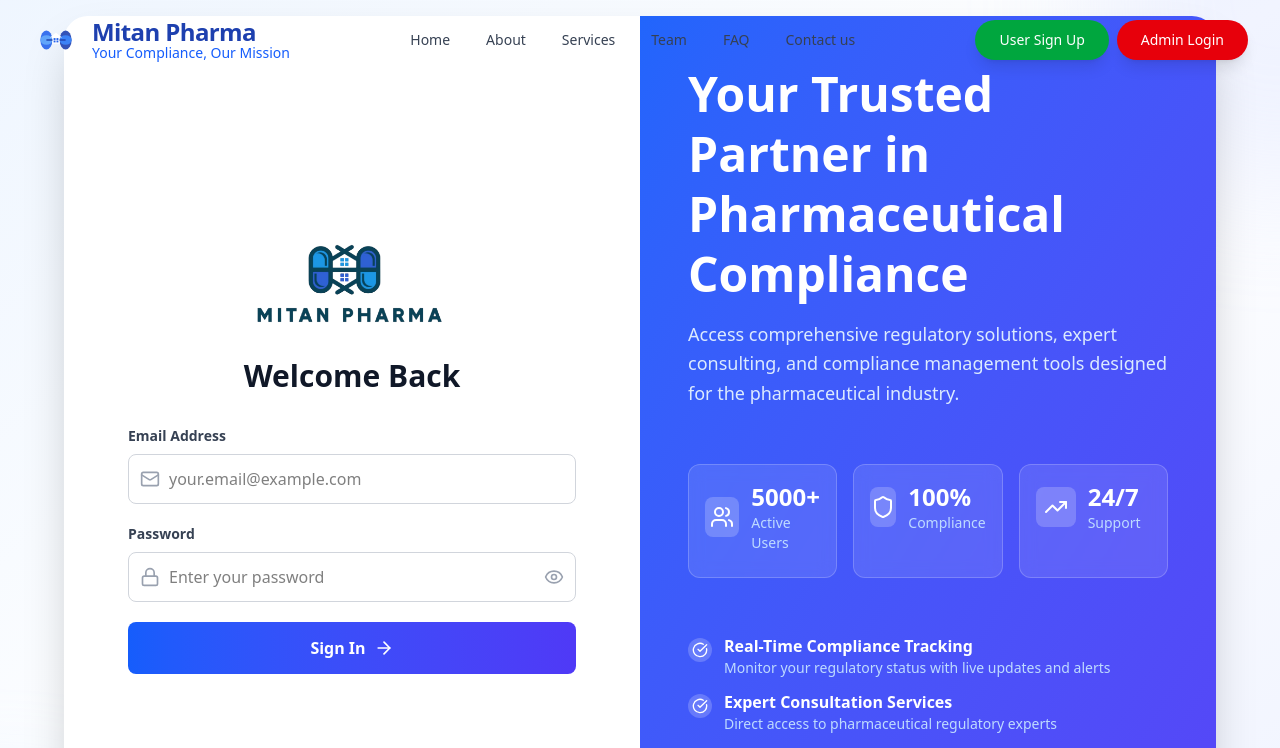
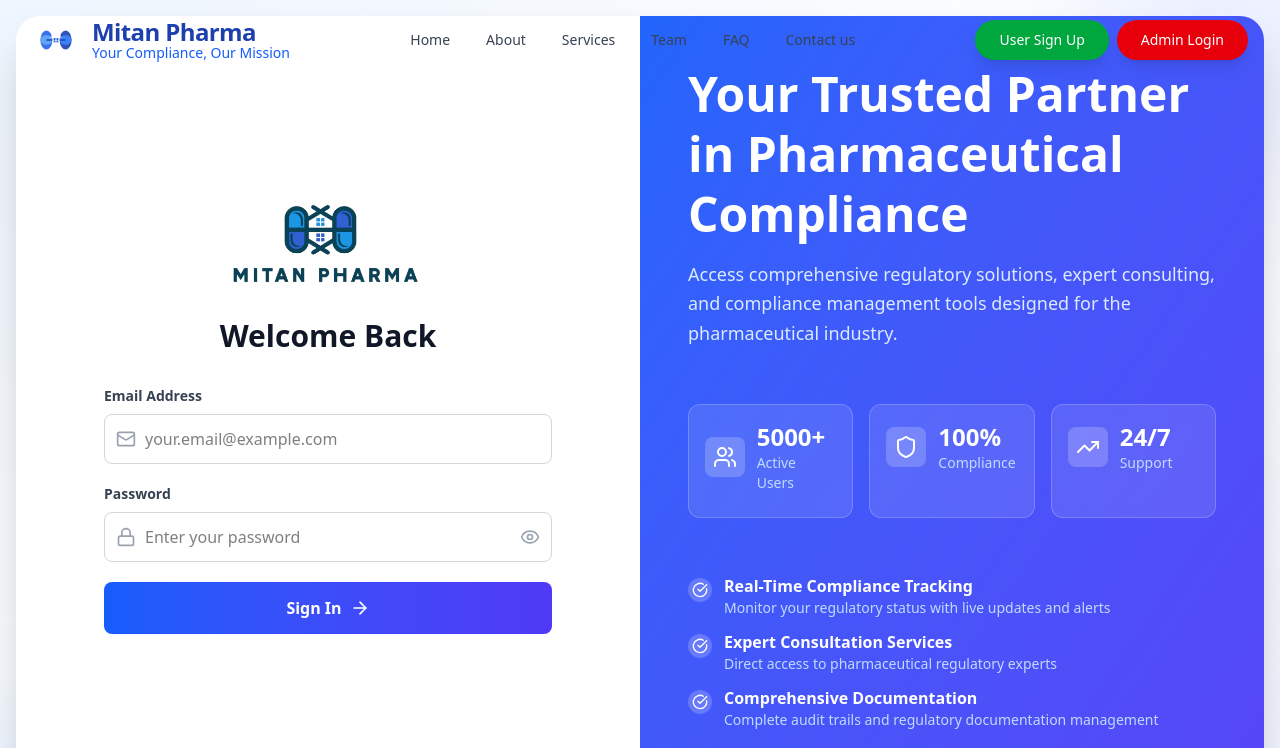
Before and after one commit to mitanpharma/Mitan-Pharma, a React (Vite) app in the folder Mitan Frontend/: page /login in a window 1280 px wide. Shown: the top 748 px of the page. Built offline with nearby package versions, Linux system fonts and the light colour scheme.

Commit message:
post error

```diff
--- a/Mitan Frontend/src/Main/Admin.jsx
+++ b/Mitan Frontend/src/Main/Admin.jsx
@@ -44,7 +44,7 @@
 
   const adminLogout = async () => {
     try {
-      const Response = await axios.get(
+      const Response = await axios.post(
         `${import.meta.env.VITE_API_URL}/User/logout`,
         {
           withCredentials: true,
--- a/Mitan Frontend/src/components/Login.jsx
+++ b/Mitan Frontend/src/components/Login.jsx
@@ -165,7 +165,7 @@
       </div>
 
       {/* Main Container */}
-      <div className="relative z-10 w-full max-w-6xl bg-white rounded-3xl shadow-2xl overflow-hidden transform transition-all duration-500 hover:shadow-3xl">
+      <div className="relative z-10 w-full bg-white rounded-3xl shadow-2xl overflow-hidden transform transition-all duration-500 hover:shadow-3xl">
         <div className="grid lg:grid-cols-2 min-h-[700px]">
           {/* Left Side - Form Section */}
           <div
--- a/Mitan Frontend/src/components/Signup.jsx
+++ b/Mitan Frontend/src/components/Signup.jsx
@@ -289,7 +289,7 @@
       </div>
 
       {/* Main Container */}
-      <div className="relative z-10 w-full max-w-6xl bg-white rounded-3xl shadow-2xl overflow-hidden transform transition-all duration-500 hover:shadow-3xl">
+      <div className="relative z-10 w-full  bg-white rounded-3xl shadow-2xl overflow-hidden transform transition-all duration-500 hover:shadow-3xl">
         <div className="grid lg:grid-cols-2 min-h-[700px]">
           {/* Left Side - Info Section */}
           <div
```
Also changed, not shown: Mitan Frontend/src/components/Home.jsx (+1 -6 lines).
